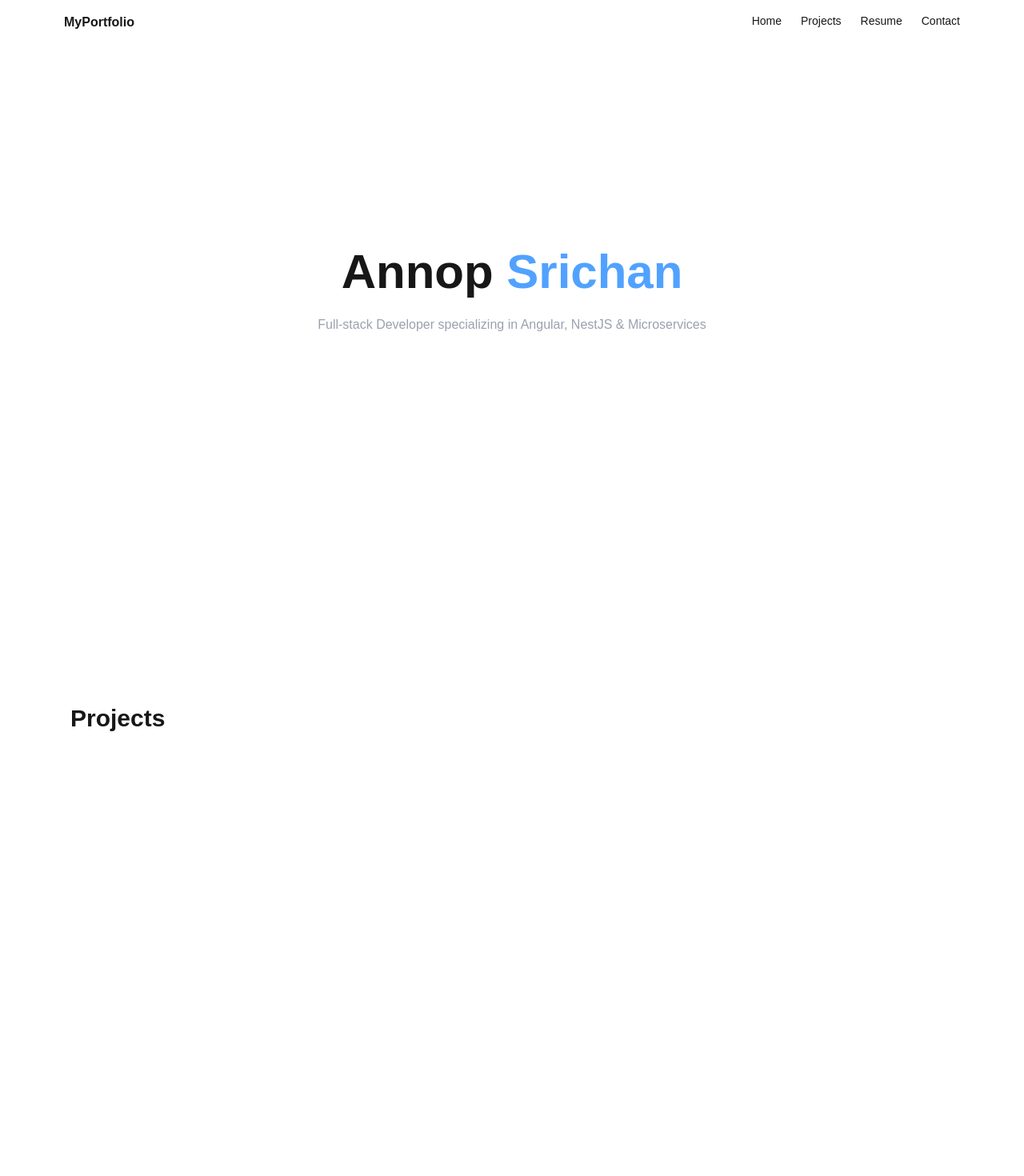
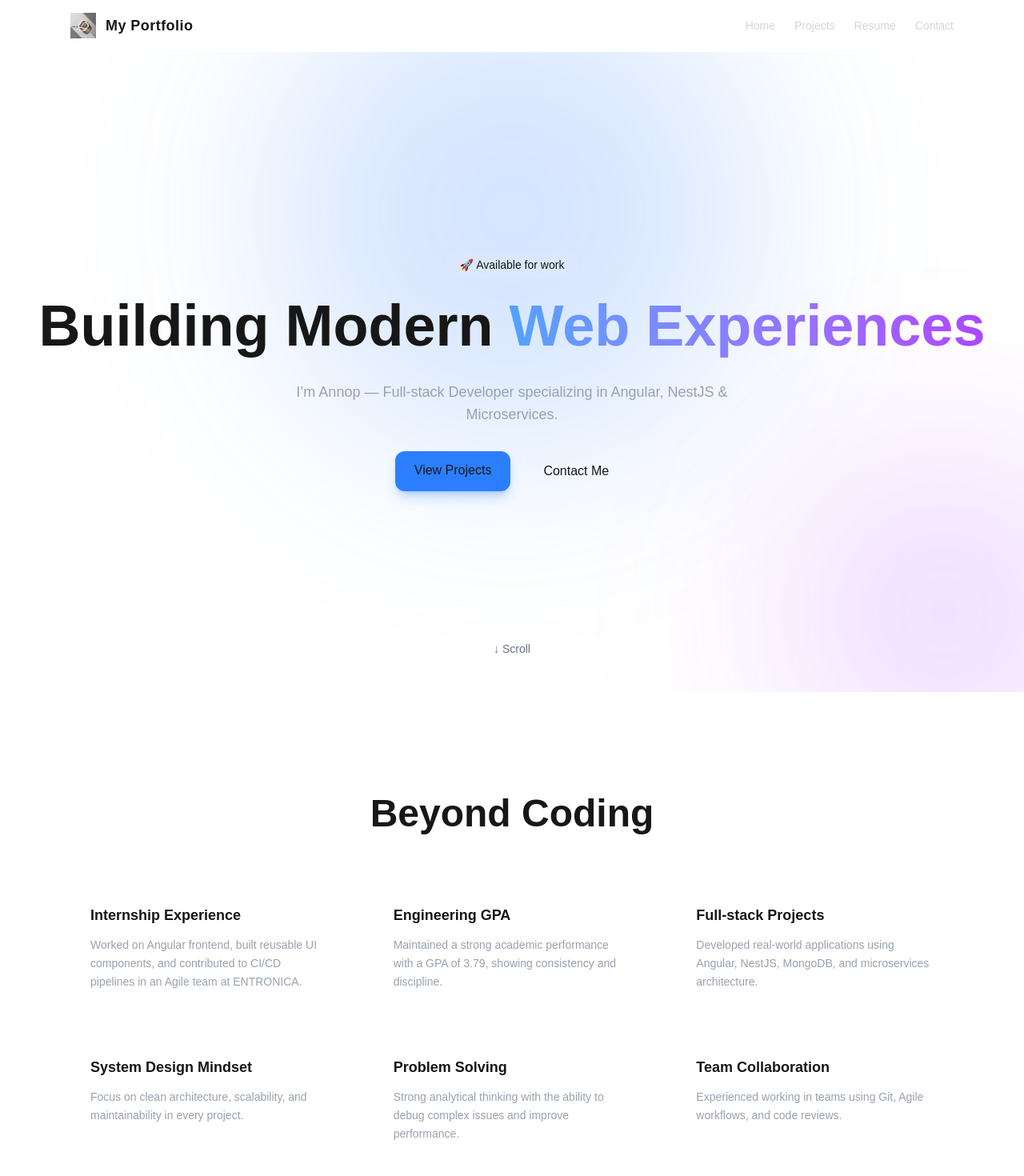
Before and after one commit to forcean/portfolio, a Next.js app: page / in a window 1280 px wide. Shown: the top 1470 px of the page at 80% size. Built offline with nearby package versions, Linux system fonts and the light colour scheme.

Commit message:
Refactor code structure for improved readability and maintainability

```diff
--- a/app/layout.tsx
+++ b/app/layout.tsx
@@ -11,12 +11,17 @@ export const metadata: Metadata = {
   description: "Full-stack developer portfolio",
 };
 
-export default function RootLayout({ children }: { children: ReactNode }) {
+export default function RootLayout({ children }: { children: React.ReactNode }) {
   return (
     <html lang="en">
-      <body className="bg-[#0B0F19] text-white scroll-smooth">
+      <body className="bg-[#0B0F19] text-white min-h-screen flex flex-col">
         <Navbar />
-        {children}
+
+        {/* CONTENT */}
+        <main className="flex-1">
+          {children}
+        </main>
+
         <Footer />
       </body>
     </html>
--- a/app/page.tsx
+++ b/app/page.tsx
@@ -1,11 +1,13 @@
 import Hero from "@/component/sections/Hero";
+import HighlightsSection from "@/component/sections/HighlightsSection";
 import ProjectSection from "@/component/sections/ProjectSection";
 
 export default function Home() {
   return (
     <main>
       <Hero />
-      <ProjectSection />
+      <HighlightsSection />
+      {/* <ProjectSection /> */}
     </main>
   );
 }
--- a/component/layout/Footer.tsx
+++ b/component/layout/Footer.tsx
@@ -1,7 +1,7 @@
 export default function Footer() {
-    return (
-        <footer className="text-center py-6 text-gray-500 border-t border-white/10 mt-20">
-            © 2026 Your Name
-        </footer>
-    );
+  return (
+    <footer className="border-t border-white/10 py-6 text-center text-sm text-gray-400 backdrop-blur bg-white/5">
+      © 2026 Annop Srichan
+    </footer>
+  );
 }
--- a/component/layout/Navbar.tsx
+++ b/component/layout/Navbar.tsx
@@ -3,14 +3,36 @@ import Link from "next/link";
 
 export default function Navbar() {
     return (
-        <nav className="fixed top-0 w-full backdrop-blur bg-white/5 border-b border-white/10 z-50">
-            <div className="max-w-6xl mx-auto flex justify-between p-4">
-                <h1 className="font-bold">MyPortfolio</h1>
-                <div className="space-x-6 text-sm">
-                    <Link href="/">Home</Link>
-                    <Link href="/projects">Projects</Link>
-                    <Link href="/resume">Resume</Link>
-                    <Link href="/contact">Contact</Link>
+        <nav className="w-full border-b border-white/10 backdrop-blur bg-white/5 sticky top-0 z-50">
+            <div className="max-w-6xl mx-auto px-6 py-4 flex justify-between items-center">
+
+                {/* LEFT: LOGO */}
+                <Link href="/" className="flex items-center gap-3 group">
+                    <img
+                        src="/logo.jpg"
+                        alt="logo"
+                        className="w-8 h-8 object-contain group-hover:scale-110 transition"
+                    />
+
+                    <span className="font-semibold text-lg tracking-wide">
+                        My Portfolio
+                    </span>
+                </Link>
+
+                {/* RIGHT: MENU */}
+                <div className="flex gap-6 text-sm">
+                    {["Home", "Projects", "Resume", "Contact"].map((item) => (
+                        <Link
+                            key={item}
+                            href={item === "Home" ? "/" : `/${item.toLowerCase()}`}
+                            className="relative text-gray-300 hover:text-white transition"
+                        >
+                            {item}
+
+                            {/* underline hover effect */}
+                            <span className="absolute left-0 -bottom-1 w-0 h-[2px] bg-blue-400 transition-all group-hover:w-full"></span>
+                        </Link>
+                    ))}
                 </div>
             </div>
         </nav>
--- a/component/sections/Hero.tsx
+++ b/component/sections/Hero.tsx
@@ -2,6 +2,7 @@
 
 import { useEffect, useRef } from "react";
 import gsap from "gsap";
+import Link from "next/link";
 
 export default function Hero() {
   const container = useRef<HTMLDivElement>(null);
@@ -10,7 +11,8 @@ export default function Hero() {
     const ctx = gsap.context(() => {
       const tl = gsap.timeline();
 
-            tl.from(".hero-title", {
+      tl.from(".hero-badge", { y: 20, opacity: 0, duration: 0.6 })
+        .from(".hero-title", {
           y: 100,
           opacity: 0,
           duration: 1.2,
@@ -20,29 +22,78 @@ export default function Hero() {
           y: 50,
           opacity: 0,
           duration: 1,
-                }, "-=0.6")
+        }, "-=0.7")
         .from(".hero-btn", {
           scale: 0.8,
           opacity: 0,
           duration: 0.8,
-                }, "-=0.5");
+          stagger: 0.1,
+        }, "-=0.6")
+        .from(".hero-bg", {
+          opacity: 0,
+          scale: 1.2,
+          duration: 1.5,
+        }, "-=1.5");
     }, container);
 
-        return () => ctx.revert(); // 🔥 cleanup
+    return () => ctx.revert();
   }, []);
 
+  // 🔥 smooth scroll
+  const handleScroll = () => {
+    const nextSection = document.getElementById("highlights");
+    nextSection?.scrollIntoView({ behavior: "smooth" });
+  };
+
   return (
-        <section ref={container} className="h-screen flex flex-col justify-center items-center text-center px-6">
-            <h1 className="hero-title text-5xl md:text-6xl font-bold">
-                Annop <span className="text-blue-400">Srichan</span>
+    <section
+      ref={container}
+      className="relative min-h-screen flex flex-col justify-center items-center text-center px-6 overflow-hidden"
+    >
+      {/* BG */}
+      <div className="hero-bg absolute inset-0 -z-10">
+        <div className="absolute top-[-100px] left-1/2 -translate-x-1/2 w-[600px] h-[600px] bg-blue-500/20 blur-[120px] rounded-full" />
+        <div className="absolute bottom-[-100px] right-[-100px] w-[400px] h-[400px] bg-purple-500/20 blur-[120px] rounded-full" />
+      </div>
+
+      <div className="hero-badge mb-4 px-4 py-1 text-sm bg-white/5 border border-white/10 rounded-full backdrop-blur">
+        🚀 Available for work
+      </div>
+
+      <h1 className="hero-title text-5xl md:text-7xl font-bold leading-tight">
+        Building Modern{" "}
+        <span className="bg-gradient-to-r from-blue-400 to-purple-500 bg-clip-text text-transparent">
+          Web Experiences
+        </span>
       </h1>
 
-            <p className="hero-sub text-gray-400 mt-6 max-w-xl">
-                Full-stack Developer specializing in Angular, NestJS & Microservices
+      <p className="hero-sub text-gray-400 mt-6 max-w-xl text-lg">
+        I’m Annop — Full-stack Developer specializing in Angular, NestJS &
+        Microservices.
       </p>
 
-            <button className="hero-btn mt-6 px-6 py-3 bg-blue-500 rounded-xl hover:scale-105 transition">
+      <div className="flex gap-4 mt-8 hero-btn">
+        <Link
+          href="/projects"
+          className="px-6 py-3 bg-blue-500 rounded-xl hover:scale-105 transition shadow-lg shadow-blue-500/30"
+        >
           View Projects
+        </Link>
+
+        <Link
+          href="/contact"
+          className="px-6 py-3 border border-white/20 rounded-xl hover:bg-white/10 transition"
+        >
+          Contact Me
+        </Link>
+      </div>
+
+      {/* 👇 clickable scroll */}
+      <button
+        onClick={handleScroll}
+        className="absolute bottom-10 text-gray-500 text-sm animate-bounce"
+      >
+        ↓ Scroll
       </button>
     </section>
   );
--- /dev/null
+++ b/component/sections/HighlightsSection.tsx
@@ -0,0 +1,96 @@
+"use client";
+
+import { useEffect, useRef } from "react";
+import gsap from "gsap";
+import { ScrollTrigger } from "gsap/ScrollTrigger";
+
+gsap.registerPlugin(ScrollTrigger);
+
+const highlights = [
+  {
+    title: "Internship Experience",
+    desc: "Worked on Angular frontend, built reusable UI components, and contributed to CI/CD pipelines in an Agile team at ENTRONICA.",
+  },
+  {
+    title: "Engineering GPA",
+    desc: "Maintained a strong academic performance with a GPA of 3.79, showing consistency and discipline.",
+  },
+  {
+    title: "Full-stack Projects",
+    desc: "Developed real-world applications using Angular, NestJS, MongoDB, and microservices architecture.",
+  },
+  {
+    title: "System Design Mindset",
+    desc: "Focus on clean architecture, scalability, and maintainability in every project.",
+  },
+  {
+    title: "Problem Solving",
+    desc: "Strong analytical thinking with the ability to debug complex issues and improve performance.",
+  },
+  {
+    title: "Team Collaboration",
+    desc: "Experienced working in teams using Git, Agile workflows, and code reviews.",
+  },
+];
+
+export default function HighlightsSection() {
+  const container = useRef<HTMLDivElement>(null);
+
+  useEffect(() => {
+    const ctx = gsap.context(() => {
+      const cards = gsap.utils.toArray<HTMLElement>(
+        container.current!.querySelectorAll(".highlight-card")
+      );
+
+      gsap.fromTo(
+        cards,
+        { y: 60, opacity: 0 },
+        {
+          y: 0,
+          opacity: 1,
+          stagger: 0.15,
+          duration: 0.8,
+          ease: "power3.out",
+          scrollTrigger: {
+            trigger: container.current,
+            start: "top 80%",
+            once: true, // 🔥 กันบัค refresh
+          },
+        }
+      );
+    }, container);
+
+    return () => ctx.revert(); // 🔥 cleanup ป้องกัน memory leak
+  }, []);
+
+  return (
+    <section
+      id="highlights"
+      ref={container}
+      className="relative max-w-6xl mx-auto px-6 py-32"
+    >
+      {/* Title */}
+      <h2 className="text-4xl md:text-5xl font-bold text-center mb-16">
+        Beyond Coding
+      </h2>
+
+      {/* Grid */}
+      <div className="grid sm:grid-cols-2 lg:grid-cols-3 gap-8">
+        {highlights.map((item) => (
+          <div
+            key={item.title}
+            className="highlight-card opacity-0 bg-white/5 border border-white/10 backdrop-blur rounded-2xl p-6 transition duration-300 hover:scale-[1.03] hover:border-blue-400/30 hover:shadow-[0_0_30px_rgba(59,130,246,0.2)]"
+          >
+            <h3 className="text-lg font-semibold mb-3">
+              {item.title}
+            </h3>
+
+            <p className="text-gray-400 text-sm leading-relaxed">
+              {item.desc}
+            </p>
+          </div>
+        ))}
+      </div>
+    </section>
+  );
+}
--- a/component/sections/ProjectSection.tsx
+++ b/component/sections/ProjectSection.tsx
@@ -7,21 +7,23 @@ import { projects } from "@/constants/projects";
 import ProjectCard from "../features/project/ProjectCard";
 
 export default function ProjectSection() {
-    const container = useRef(null);
+    const container = useRef<HTMLDivElement>(null);
 
     useEffect(() => {
         gsap.registerPlugin(ScrollTrigger);
 
         const ctx = gsap.context(() => {
-            gsap.from(".project-card", {
+            const cards = gsap.utils.toArray<HTMLElement>(".project-item");
+
+            gsap.from(cards, {
                 scrollTrigger: {
                     trigger: container.current,
-                    start: "top 80%",
+                    start: "top 75%",
                 },
-                y: 80,
+                y: 60,
                 opacity: 0,
-                stagger: 0.2,
-                duration: 1,
+                stagger: 0.15,
+                duration: 0.8,
                 ease: "power3.out",
             });
         }, container);
@@ -35,7 +37,9 @@ export default function ProjectSection() {
 
             <div className="grid md:grid-cols-2 gap-6">
                 {projects.map((p) => (
-                    <ProjectCard key={p.slug} project={p} />
+                    <div key={p.slug} className="project-item">
+                        <ProjectCard project={p} />
+                    </div>
                 ))}
             </div>
         </section>
```
Also changed, not shown: component/features/project/ProjectCard.tsx (+9 -4 lines), public/logo.jpg (added). Lines whose indentation alone changed are shown as unchanged.
